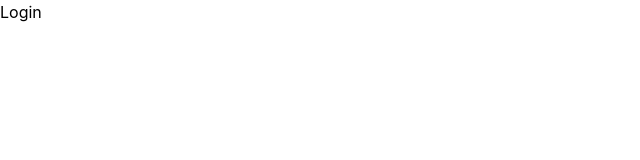
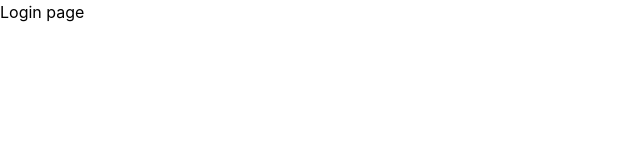
Before and after one commit to rajkamalnehul/Aspidaa, a React (Vite) app in the folder aspida-assignment/: page / in a window 1280 px wide. Shown: the top 160 px of the page, without its empty margins (0-640 px from the left). Built offline with nearby package versions, Linux system fonts and the light colour scheme.

Commit message:
initial commit

```diff
--- a/aspida-assignment/src/pages/login/index.jsx
+++ b/aspida-assignment/src/pages/login/index.jsx
@@ -1,7 +1,7 @@
 import React from 'react'
 
 function Login() {
-  return <div>Login</div>
+  return <div>Login page</div>
 }
 
 export default Login
```
